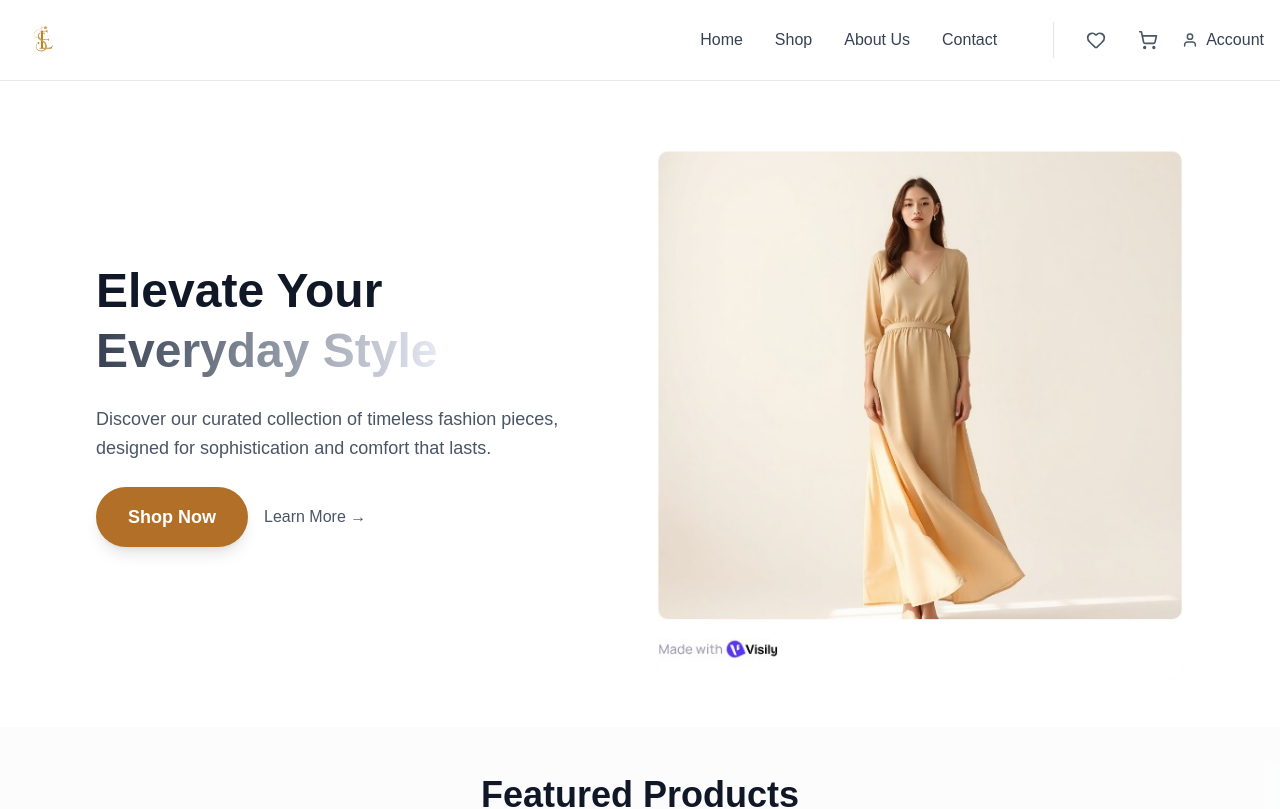
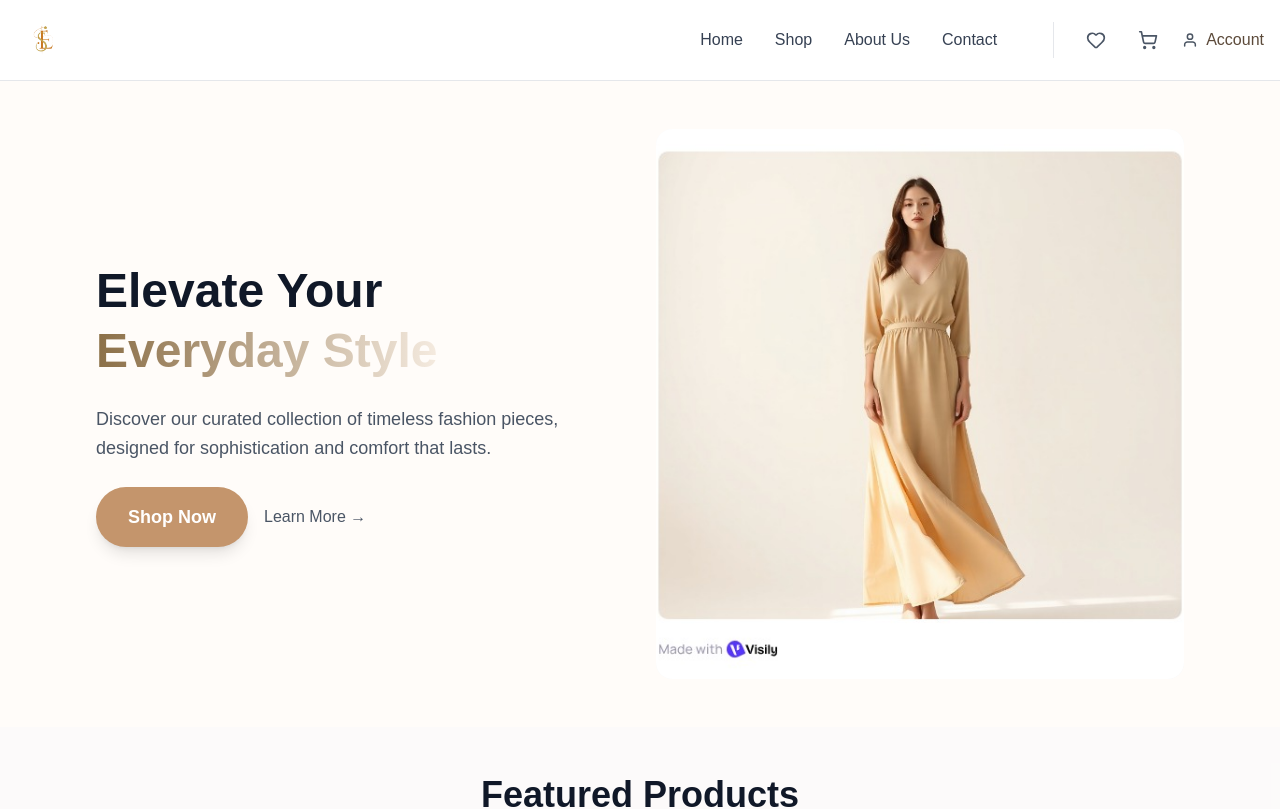
Before and after one commit to ZyadEslam/Espesyal-fashion, a Next.js app: page / in a window 1280 px wide. Shown: the top 809 px of the page. Built offline with nearby package versions, Linux system fonts and the light colour scheme; no server answers; the database is empty; a web font is replaced by a local one.

Commit message:
add home style

```diff
--- a/app/UI/LoadingSpinner.tsx
+++ b/app/UI/LoadingSpinner.tsx
@@ -26,7 +26,9 @@ const LoadingSpinner = ({
   };
 
   return (
-    <div className={`flex flex-col justify-center items-center ${className}`}>
+    <div
+      className={`flex flex-col justify-center my-5 items-center ${className}`}
+    >
       <motion.div
         className={`${sizeClasses[size]} relative`}
         animate={{ rotate: 360 }}
--- a/app/about/page.tsx
+++ b/app/about/page.tsx
@@ -1,29 +1,29 @@
 "use client";
-import { lazy, Suspense } from "react";
-// import {
-//   HeroSection,
-//   MissionSection,
-//   ValuesSection,
-//   TeamSection,
-//   ContactUsSection,
-// } from "../components";
+import { Suspense, lazy } from "react";
+import {
+  // HeroSection,
+  MissionSection,
+  ValuesSection,
+  TeamSection,
+  ContactUsSection,
+} from "../components";
 import LoadingSpinner from "../UI/LoadingSpinner";
 
 const HeroSection = lazy(
   () => import("../components/aboutComponents/HeroSection")
 );
-const MissionSection = lazy(
-  () => import("../components/aboutComponents/MissionSection")
-);
-const ValuesSection = lazy(
-  () => import("../components/aboutComponents/ValuesSection")
-);
-const TeamSection = lazy(
-  () => import("../components/aboutComponents/TeamSection")
-);
-const ContactUsSection = lazy(
-  () => import("../components/aboutComponents/ContactUsSection")
-);
+// const MissionSection = lazy(
+//   () => import("../components/aboutComponents/MissionSection")
+// );
+// const ValuesSection = lazy(
+//   () => import("../components/aboutComponents/ValuesSection")
+// );
+// const TeamSection = lazy(
+//   () => import("../components/aboutComponents/TeamSection")
+// );
+// const ContactUsSection = lazy(
+//   () => import("../components/aboutComponents/ContactUsSection")
+// );
 
 const AboutPage = () => {
   return (
--- a/app/components/productComponents/ProductCard.tsx
+++ b/app/components/productComponents/ProductCard.tsx
@@ -3,26 +3,30 @@ import React, { lazy, Suspense, useEffect, useState } from "react";
 import Image from "next/image";
 import { assets } from "@/public/assets/assets";
 import Link from "next/link";
-import { Heart } from "lucide-react";
+import { Heart, Plus, Minus } from "lucide-react";
 import { ProductCardProps } from "../../types/types";
 import { useWishlist } from "../../hooks/useWishlist";
+import { useCart } from "../../hooks/useCart";
 const Toast = lazy(() => import("../../UI/Toast"));
 const ProductImage = lazy(() => import("./ProductImage"));
 
 const ProductCard = ({ product }: { product: ProductCardProps }) => {
   const [inWishlist, setInWishlist] = useState(false);
+  const [inCart, setInCart] = useState(false);
   const [imageError, setImageError] = useState(false);
   const [imageSrc, setImageSrc] = useState("");
   const [showToast, setShowToast] = useState({ show: false, message: "" });
   const { addToWishlist, removeFromWishlist, isInWishlist } = useWishlist();
+  const { addToCart, removeFromCart, isInCart: checkInCart } = useCart();
 
   useEffect(() => {
     setInWishlist(isInWishlist(product._id as string));
+    setInCart(checkInCart(product._id as string));
 
     if (product._id) {
       setImageSrc(`/api/product/image/${product._id}?index=0`);
     }
-  }, [product._id, isInWishlist]);
+  }, [product._id, isInWishlist, checkInCart]);
 
   const handleShowToast = (showState: boolean, message: string) => {
     setShowToast(() => {
@@ -53,6 +57,21 @@ const ProductCard = ({ product }: { product: ProductCardProps }) => {
     }
   };
 
+  const cartHandler = (e: React.MouseEvent) => {
+    e.preventDefault(); // Prevent navigation when clicking cart button
+    e.stopPropagation();
+
+    if (!inCart) {
+      addToCart(product);
+      handleShowToast(true, "Added to cart");
+      setInCart(true);
+    } else {
+      removeFromCart(product._id as string);
+      handleShowToast(true, "Removed from cart");
+      setInCart(false);
+    }
+  };
+
   const handleImageError = () => {
     console.error("Image failed to load");
     setImageError(true);
@@ -68,7 +87,7 @@ const ProductCard = ({ product }: { product: ProductCardProps }) => {
           className={`w-4 h-4 ${
             inWishlist ? " text-orange " : "text-gray-500"
           } hover:text-orange`}
-          fill={inWishlist ? "#B16F28" : "none"}
+          fill={inWishlist ? "#C4956C" : "none"}
         />
       </div>
       {showToast.show && (
@@ -129,12 +148,23 @@ const ProductCard = ({ product }: { product: ProductCardProps }) => {
             )}
           </span>
         </div>
-        {/* Price and Buy Now */}
+        {/* Price and Cart Button */}
         <div className="flex items-center justify-between mt-2">
           <span className="font-semibold ">${product.price}</span>
-          <span className="text-[12px] border border-gray-200 rounded-full px-4 py-1 text-gray-500">
-            Buy now
-          </span>
+          <button
+            onClick={cartHandler}
+            className={`w-8 h-8 rounded-full flex items-center justify-center transition-all duration-200 ${
+              inCart
+                ? "bg-orange text-white hover:bg-orange/90"
+                : "bg-gray-100 text-gray-600 hover:bg-orange hover:text-white"
+            }`}
+          >
+            {inCart ? (
+              <Minus className="w-4 h-4" />
+            ) : (
+              <Plus className="w-4 h-4" />
+            )}
+          </button>
         </div>
       </Link>
     </div>
--- a/app/contact/page.tsx
+++ b/app/contact/page.tsx
@@ -1,16 +1,10 @@
 "use client";
 import React, { Suspense, lazy } from "react";
 import LoadingSpinner from "../UI/LoadingSpinner";
-// import { ContactForm, ContactHeroSection, ContactInfo } from "../components";
+import { ContactForm, ContactHeroSection } from "../components";
 
 const ContactInfo = lazy(
   () => import("../components/contactComponents/ContactInfo")
-);
-const ContactHeroSection = lazy(
-  () => import("../components/contactComponents/ContactHeroSection")
-);
-const ContactForm = lazy(
-  () => import("../components/contactComponents/ContactForm")
 );
 
 const ContactPage = () => {
--- a/app/style/globals.css
+++ b/app/style/globals.css
@@ -1,17 +1,17 @@
 @import "tailwindcss";
 
 :root {
-  --background: #ffffff;
-  --foreground: #374151;
+  --background: #fffcf9;
+  --foreground: #5c4a3a;
 }
 
 @theme inline {
   --color-background: var(--background);
   --color-foreground: var(--foreground);
-  --color-primary: #374151;
-  --color-secondary: #e6e9f2;
-  --color-secondaryLight: #f0f0f2;
-  --color-orange: #b16f28;
+  --color-primary: #8b6f47;
+  --color-secondary: #f5ebe0;
+  --color-secondaryLight: #faf6f1;
+  --color-orange: #c4956c;
 
   --breakpoint-sm: 350px;
   --breakpoint-md: 768px;
@@ -48,16 +48,16 @@ html {
     @apply flex flex-col gap-2 text-gray-500;
   }
   .underlined-header {
-    @apply mb-6 after:content-[''] after:block after:w-[100px] after:h-[2px] after:bg-orange  after:mt-1 after:mb-2;
+    @apply mb-6 after:content-[''] after:block after:w-[100px] after:h-[2px] after:bg-orange after:mt-1 after:mb-2;
   }
   .side-nav-link {
     @apply flex items-center gap-2 px-2 py-4;
   }
   .side-nav-link-active {
-    @apply border-r-6 border-orange bg-red-100;
+    @apply border-r-6 border-orange bg-secondary;
   }
   .dashboard-input {
-    @apply w-full px-4 py-2 border border-gray-300 rounded-md focus:outline-none focus:ring-2 focus:ring-transparent focus:border-orange;
+    @apply w-full px-4 py-2 border border-gray-300 rounded-md focus:outline-none focus:ring-2 focus:ring-orange/20 focus:border-orange;
   }
   .upload-area {
     @apply w-full cursor-pointer border border-gray-300 rounded-md hover:border-orange transition-colors;
@@ -82,6 +82,6 @@ html {
     @apply block text-sm font-medium text-gray-700 mb-1;
   }
   .address-form-input {
-    @apply w-full px-4 py-2 border border-gray-300 rounded-lg focus:outline-none focus:ring-2 focus:ring-orange focus:border-transparent;
+    @apply w-full px-4 py-2 border border-gray-300 rounded-lg focus:outline-none focus:ring-2 focus:ring-orange/20 focus:border-orange;
   }
 }
```
